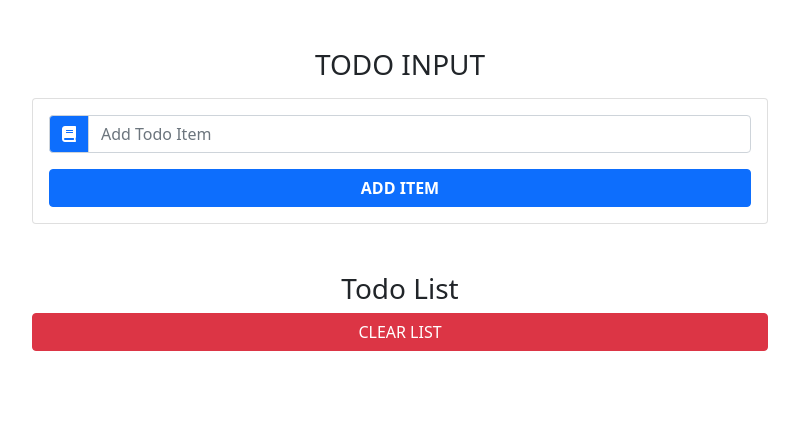
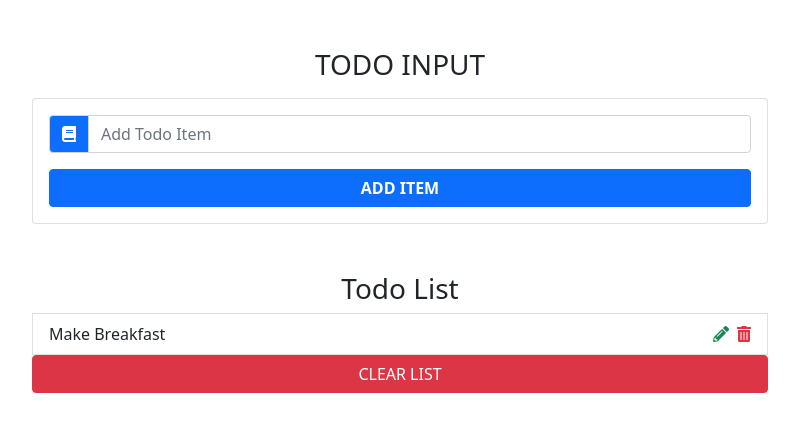
Before and after one commit to HumbleAssassin/react-todo-list, a React (Create React App) app: page / in a window 1280 px wide. Shown: the top 432 px of the page, without its empty margins (240-1039 px from the left). Built offline with nearby package versions, Linux system fonts and the light colour scheme.

Commit message:
TodoItem Component Added

```diff
--- a/src/App.js
+++ b/src/App.js
@@ -6,7 +6,12 @@ import TodoInput from "./components/TodoInput"
 
 export default class App extends Component {
    state = {
-      items: [],
+      items: [
+         {
+            id: 1,
+            title: "Make Breakfast",
+         },
+      ],
       item: "",
       editItem: false,
    }
@@ -36,7 +41,7 @@ export default class App extends Component {
    }
 
    handleDelete = (id) => {
-      console.log(`handle edit ${id}`)
+      console.log(`handle delete ${id}`)
    }
 
    handleEdit = (id) => {
--- a/src/components/TodoItem.js
+++ b/src/components/TodoItem.js
@@ -1,7 +1,20 @@
 import React from "react"
 
-function TodoItem() {
-   return <div>hello Hello</div>
+function TodoItem(props) {
+   const { title, handleDelete, handleEdit } = props
+   return (
+      <li className="list-group-item text-capitalize d-flex justify-content-between">
+         {title}{" "}
+         <span>
+            <i
+               className="fas fa-pencil-alt me-2 text-success"
+               onClick={handleEdit}></i>
+            <i
+               className="fas fa-trash-alt text-danger"
+               onClick={handleDelete}></i>
+         </span>
+      </li>
+   )
 }
 
 export default TodoItem
```
